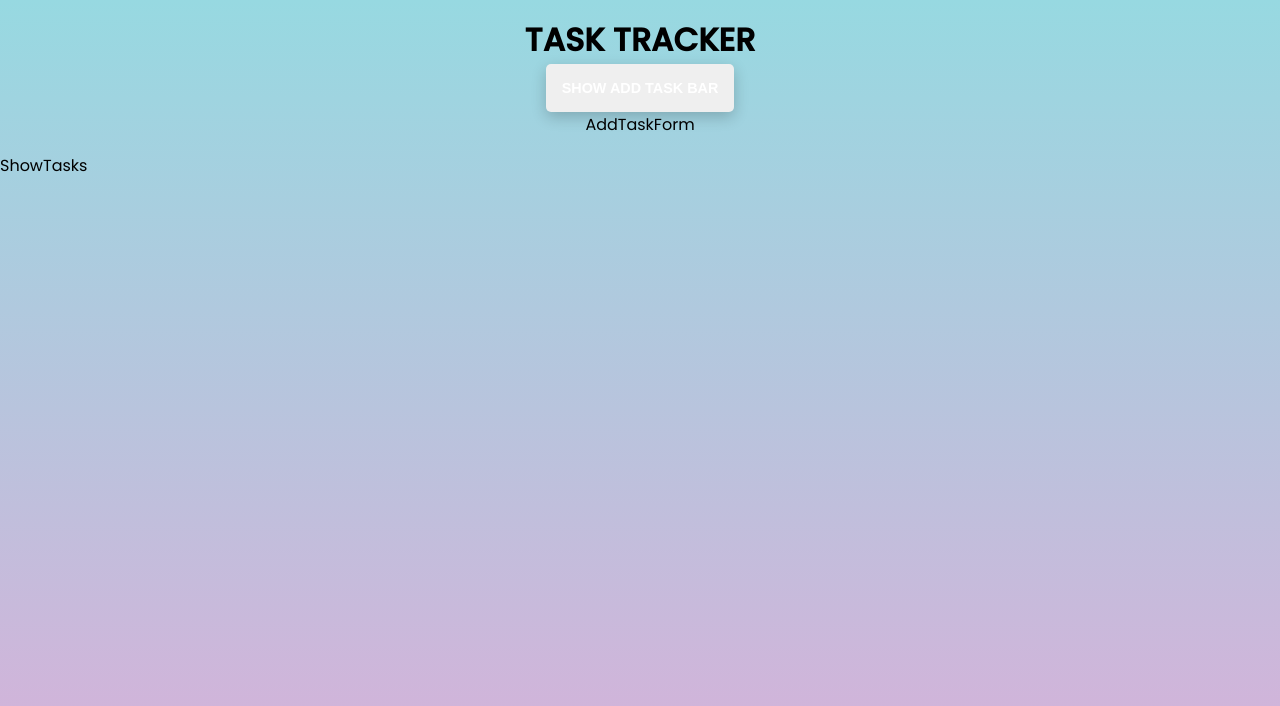
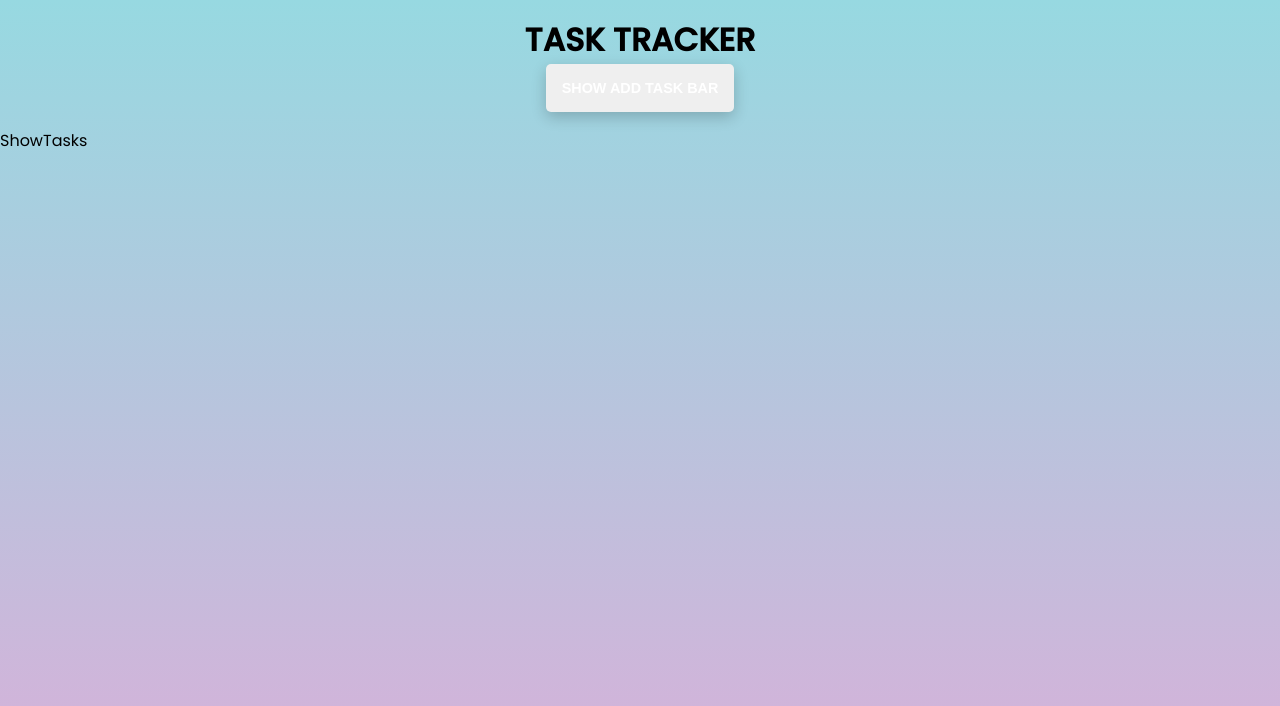
Before and after one commit to bemrekalkan/React-Project-6_Task-Tracker, a React (Create React App) app: page / in a window 1280 px wide. Shown: the top 706 px of the page. Built offline with nearby package versions, Linux system fonts and the light colour scheme.

Commit message:
show/hide

```diff
--- a/src/components/Header.jsx
+++ b/src/components/Header.jsx
@@ -1,11 +1,21 @@
 import AddTaskForm from "./AddTaskForm";
+import { useState } from "react";
 
 const Header = () => {
+  const [show, setShow] = useState(false);
+
+  //? 📢 React doesn't update states instantly, it updates them in bulk. States are updated with async logic to avoid over-rendering
+  const handleShow = () => {
+    setShow(!show);
+  };
+
   return (
     <header className="header">
       <h1>TASK TRACKER</h1>
-      <button className="btn">SHOW ADD TASK BAR</button>
-      <AddTaskForm />
+      <button onClick={handleShow} className="btn">
+        SHOW ADD TASK BAR
+      </button>
+      {show && <AddTaskForm />}
     </header>
   );
 };
```
